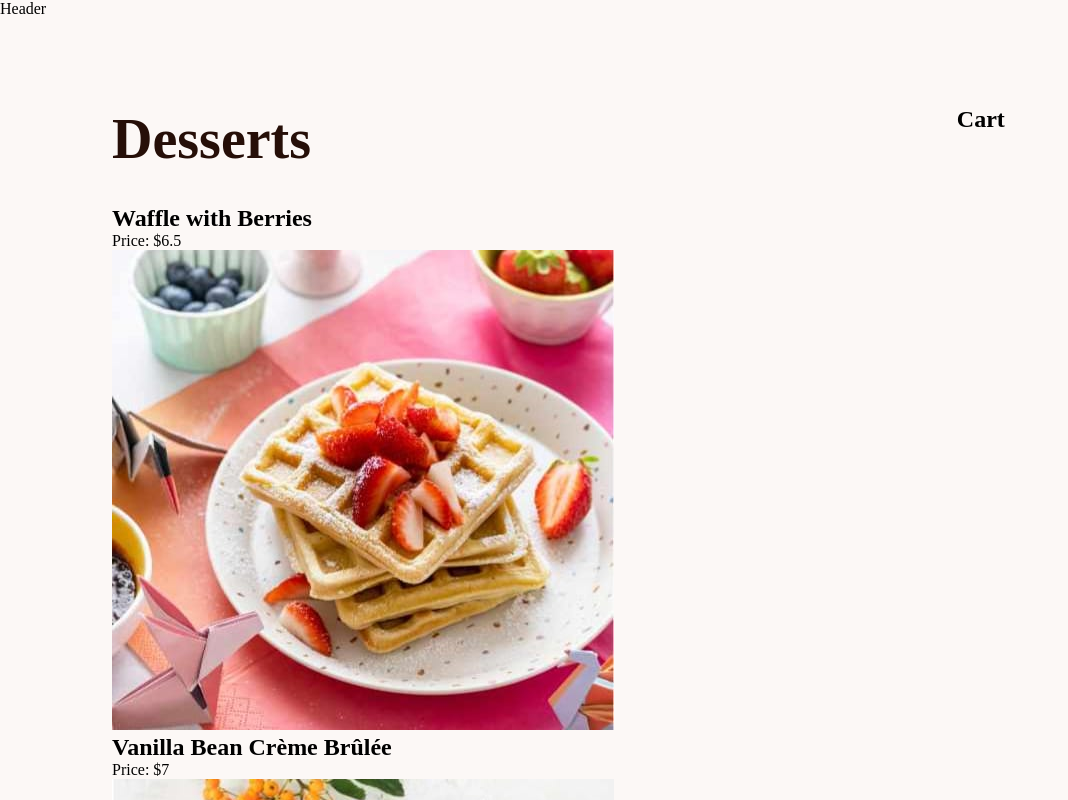
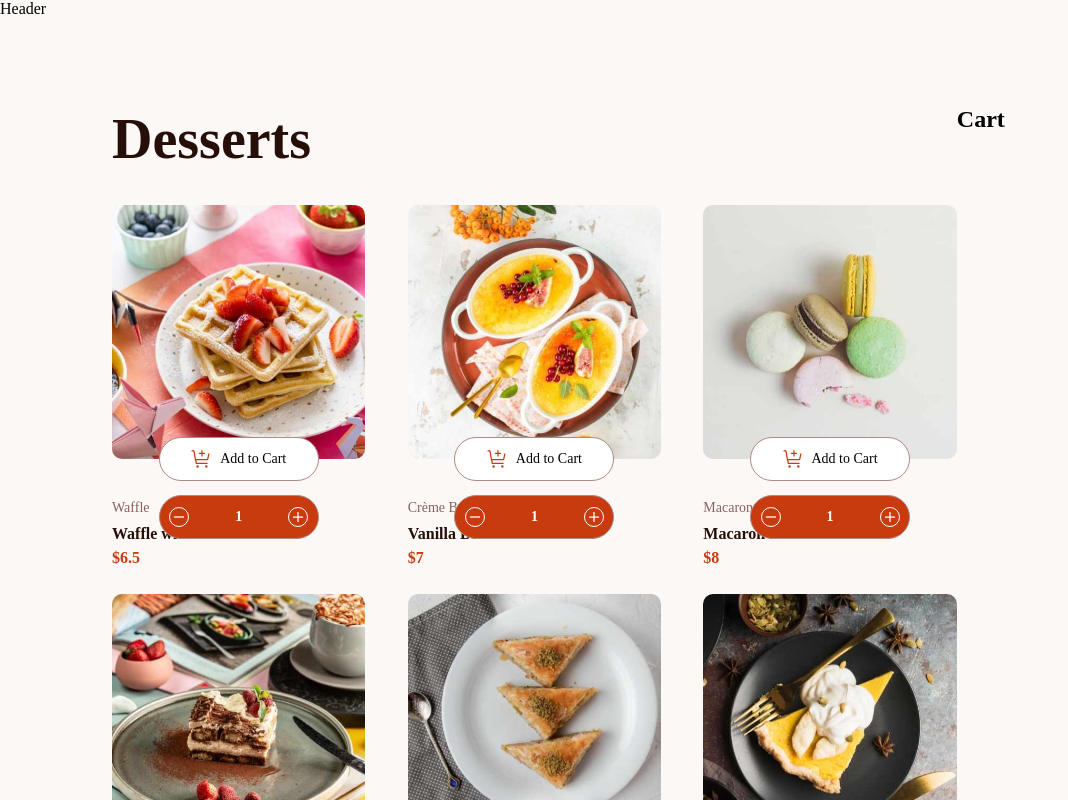
Before and after one commit to KiwiScreams/Product-list-with-cart, a React (Vite) app: page / in a window 1280 px wide. Shown: the top 800 px of the page, without its empty margins (0-1068 px from the left). Built offline with nearby package versions, Linux system fonts and the light colour scheme.

Commit message:
product style

```diff
--- a/src/components/list/List.css
+++ b/src/components/list/List.css
@@ -7,3 +7,11 @@
     color: var(--rose-900-clr);
     margin-bottom: 32px;
 }
+.list-section .products-list
+{
+    width: fit-content;
+    display: flex;
+    flex-wrap: wrap;
+    gap: 24px;
+    justify-content: space-between;
+}
--- a/src/components/list/List.jsx
+++ b/src/components/list/List.jsx
@@ -7,7 +7,7 @@ const List = () => {
 
   const fetchProdcuts = async () => {
     try {
-      const response = await axios.get('data.json');
+      const response = await axios.get("data.json");
       console.log(response.data);
       setProducts(response.data);
     } catch (error) {
--- a/src/components/product/Product.css
+++ b/src/components/product/Product.css
@@ -0,0 +1,81 @@
+.product
+{
+    width: 30%;
+}
+.product .product-image
+{
+    width: 100%;
+    aspect-ratio: 1;
+    border-radius: 10px;
+    position: relative;
+    margin-bottom: 38px;
+}
+.product div.add-cart
+{
+    position: absolute;
+    bottom: -22px;
+    left: 50%;
+    transform: translateX(-50%);
+    border-radius: 50px;
+    background-color: var(--white-clr);
+    width: 160px;
+    height: 44px;
+    display: flex;
+    align-items: center;
+    gap: 8px;
+    justify-content: center;
+    border: 1px solid var(--rose-400-clr);
+}
+.product .quantity-btn
+{
+    position: absolute;
+    bottom: -80px;
+    left: 50%;
+    transform: translateX(-50%);
+    border-radius: 50px;
+    background-color: var(--red-clr);
+    width: 160px;
+    height: 44px;
+    display: flex;
+    align-items: center;
+    gap: 46px;
+    color: var(--white-clr);
+    font-weight: 600;
+    justify-content: center;
+    border: 1px solid var(--rose-400-clr);
+}
+.product .quantity-btn .btn
+{
+    width: 20px;
+    height: 20px;
+    border: 1px solid var(--white-clr);
+    border-radius: 50%;
+    display: flex;
+    justify-content: center;
+    align-items: center;
+}
+.product .quantity-btn .btn:hover
+{
+    background-color: var(--white-clr);
+    cursor: pointer;
+}
+.product .quantity-btn .btn:hover path
+{
+    fill: var(--red-clr);
+}
+.product .category
+{
+    color: var(--rose-500-clr);
+    font-weight: 400;
+    margin-bottom: 4px;
+}
+.product .name
+{
+    color: var(--rose-900-clr);
+    font-weight: 600;
+}
+.product .price
+{
+    font-weight: 600;
+    color: var(--red-clr);
+}
--- a/src/components/product/Product.jsx
+++ b/src/components/product/Product.jsx
@@ -1,14 +1,55 @@
 import "./Product.css";
+import cartIcon from "../../assets/images/icon-add-to-cart.svg";
+import minus from "../../assets/images/icon-decrement-quantity.svg";
+import plus from "../../assets/images/icon-increment-quantity.svg";
 const Product = ({ data }) => {
   return (
     <>
       <div className="product">
-        <h2>{data.name}</h2>
-        <p>Price: ${data.price}</p>
-        <img
-          src={data.image.desktop}
-          alt={data.name}
-        />{" "}
+        <div
+          className="product-image"
+          style={{
+            backgroundImage: `url(${data.image.desktop})`,
+            backgroundSize: "cover",
+            backgroundPosition: "center",
+          }}
+        >
+          <div className="text-preset-4 add-cart">
+            <img src={cartIcon} alt="" />
+            Add to Cart
+          </div>
+          <div className="text-preset-4 quantity-btn">
+            <span className="btn">
+              <svg
+                xmlns="http://www.w3.org/2000/svg"
+                width="10"
+                height="2"
+                fill="none"
+                viewBox="0 0 10 2"
+              >
+                <path fill="#fff" d="M0 .375h10v1.25H0V.375Z" />
+              </svg>
+            </span>
+            <span className="quantity">1</span>
+            <span className="btn">
+              <svg
+                xmlns="http://www.w3.org/2000/svg"
+                width="10"
+                height="10"
+                fill="none"
+                viewBox="0 0 10 10"
+              >
+                <path
+                  fill="#fff"
+                  d="M10 4.375H5.625V0h-1.25v4.375H0v1.25h4.375V10h1.25V5.625H10v-1.25Z"
+                />
+              </svg>
+            </span>
+          </div>
+        </div>
+        <h3 className="text-preset-4 category">{data.category}</h3>
+        <h2 className="text-preset-3 name">{data.name}</h2>
+        <p className="price text-preset-3">${data.price}</p>
       </div>
     </>
   );
```
